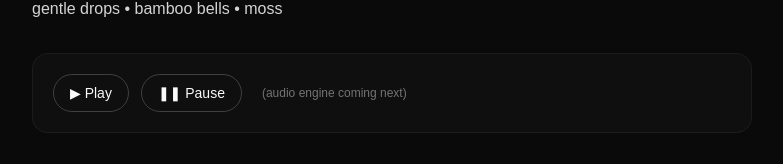
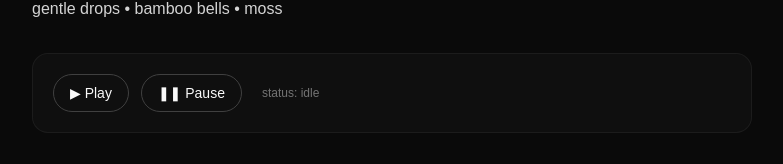
Before and after one commit to simonecontidev/nextjs-tropify-slow-sound, a Next.js app: page /play/evening-rain in a window 1280 px wide. Shown: the part 147-311 px from the top of the page, without its empty margins (248-1031 px from the left). Built offline with nearby package versions, Linux system fonts and the light colour scheme.

Commit message:
feat: wire /play controls to AudioProvider state (no audio yet)
Signed-off-by: simonecontidev <barriotropical@gmail.com>

```diff
--- a/src/app/layout.tsx
+++ b/src/app/layout.tsx
@@ -1,5 +1,6 @@
 import "./globals.css";
 import type { Metadata } from "next";
+import { AudioProvider } from "@/contexts/AudioProvider";
 
 export const metadata: Metadata = {
   title: "Tropify — The Slow Sound Garden",
@@ -10,7 +11,7 @@ export default function RootLayout({ children }: { children: React.ReactNode })
   return (
     <html lang="en">
       <body className="bg-neutral-950 text-neutral-50 antialiased">
-        {children}
+        <AudioProvider>{children}</AudioProvider>
       </body>
     </html>
   );
--- a/src/app/play/[slug]/page.tsx
+++ b/src/app/play/[slug]/page.tsx
@@ -1,10 +1,9 @@
 import Link from "next/link";
 import { notFound } from "next/navigation";
 import { MOMENTS, getMoment, type Moment } from "@/data/moments";
+import { useAudio } from "@/contexts/AudioProvider";
 
-type Props = {
-  params: { slug: Moment["slug"] };
-};
+type Props = { params: { slug: Moment["slug"] } };
 
 export async function generateStaticParams() {
   return MOMENTS.map((m) => ({ slug: m.slug }));
@@ -17,6 +16,46 @@ export function generateMetadata({ params }: Props) {
       ? `${moment.title} — Tropify`
       : "Tropify — The Slow Sound Garden",
   };
+}
+
+function PlayerControls({ slug }: { slug: string }) {
+  const audio = useAudio();
+
+  const handlePlay = () => {
+    audio.init(); // prepara (no-op per ora)
+    audio.play({
+      slug,
+      params: { intensity: 0.4, calm: 0.7, nature: 0.6 },
+    });
+  };
+
+  const handlePause = () => {
+    audio.pause();
+  };
+
+  const isPlaying = audio.status === "playing";
+
+  return (
+    <div className="flex items-center gap-3">
+      <button
+        onClick={handlePlay}
+        className="rounded-full border border-neutral-700 px-4 py-2 text-sm hover:bg-neutral-800"
+        aria-pressed={isPlaying}
+      >
+        ▶︎ {isPlaying ? "Playing" : "Play"}
+      </button>
+      <button
+        onClick={handlePause}
+        className="rounded-full border border-neutral-700 px-4 py-2 text-sm hover:bg-neutral-800"
+        disabled={!isPlaying}
+      >
+        ❚❚ Pause
+      </button>
+      <span className="ml-2 text-xs text-neutral-500">
+        status: {audio.status}
+      </span>
+    </div>
+  );
 }
 
 export default function PlayPage({ params }: Props) {
@@ -39,29 +78,8 @@ export default function PlayPage({ params }: Props) {
         </div>
         <p className="mt-2 text-neutral-300">{moment.subtitle}</p>
 
-        {/* Placeholder player: i controlli verranno collegati all'audio engine */}
         <div className="mt-8 rounded-2xl border border-neutral-800/60 bg-neutral-900/40 p-5">
-          <div className="flex items-center gap-3">
-            <button
-              className="rounded-full border border-neutral-700 px-4 py-2 text-sm hover:bg-neutral-800"
-              disabled
-              aria-disabled="true"
-              title="Coming soon"
-            >
-              ▶︎ Play
-            </button>
-            <button
-              className="rounded-full border border-neutral-700 px-4 py-2 text-sm hover:bg-neutral-800"
-              disabled
-              aria-disabled="true"
-              title="Coming soon"
-            >
-              ❚❚ Pause
-            </button>
-            <span className="ml-2 text-xs text-neutral-500">
-              (audio engine coming next)
-            </span>
-          </div>
+          <PlayerControls slug={params.slug} />
         </div>
       </section>
     </main>
--- /dev/null
+++ b/src/contexts/AudioProvider.tsx
@@ -0,0 +1,49 @@
+"use client";
+
+import { createContext, useContext, useMemo, useState } from "react";
+import type {
+  AudioContextValue,
+  AudioStatus,
+  SceneRef,
+} from "@/lib/audio/types";
+
+const Ctx = createContext<AudioContextValue | null>(null);
+
+export function AudioProvider({ children }: { children: React.ReactNode }) {
+  const [status, setStatus] = useState<AudioStatus>("idle");
+  const [current, setCurrent] = useState<SceneRef | undefined>(undefined);
+
+  const value = useMemo<AudioContextValue>(() => {
+    return {
+      status,
+      current,
+      init: () => {
+        // qui in futuro istanzieremo AudioContext/WebAudio nodes
+        setStatus("ready");
+      },
+      play: (scene?: SceneRef) => {
+        if (scene) setCurrent(scene);
+        // qui in futuro: resume audio ctx & start nodes
+        setStatus("playing");
+      },
+      pause: () => {
+        // qui in futuro: suspend/stop nodes
+        setStatus("paused");
+      },
+      setScene: (scene: SceneRef) => {
+        setCurrent(scene);
+        // qui in futuro: aggiornare parametri dei nodi audio
+      },
+    };
+  }, [status, current]);
+
+  return <Ctx.Provider value={value}>{children}</Ctx.Provider>;
+}
+
+export function useAudio() {
+  const ctx = useContext(Ctx);
+  if (!ctx) {
+    throw new Error("useAudio must be used within <AudioProvider>");
+  }
+  return ctx;
+}
```
